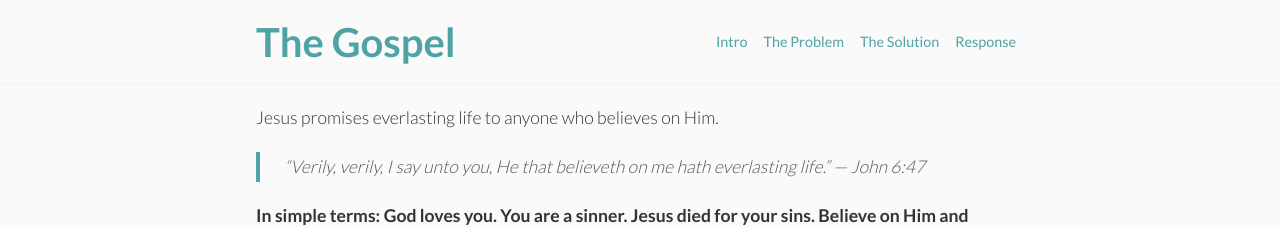
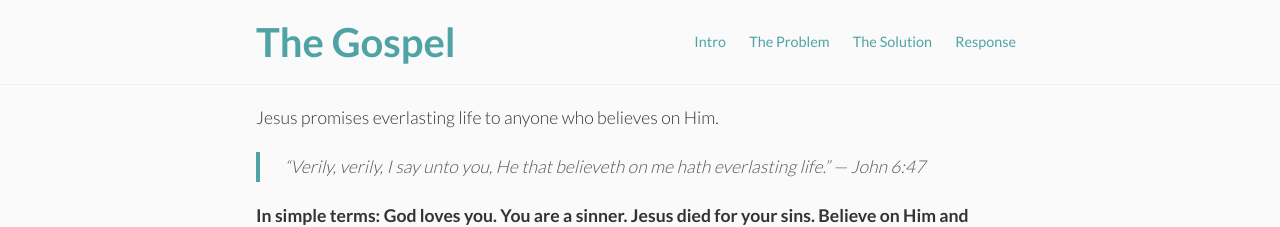
Before and after one commit to christdiedforoursins/jekyll-gospel-presentation, a Jekyll site: the page built from index.md, in a window 1280 px wide. Shown: the top 227 px of the page. Built offline with Jekyll 4.4.1, drawn with Linux system fonts in a browser that asks for light colours.

Commit message:
design-cleanup-10-30-2025

```diff
--- a/_layouts/default.html
+++ b/_layouts/default.html
@@ -16,9 +16,9 @@
     <div class="wrapper">
         <a href="{{ '/' | relative_url }}" class="site-title">{{ site.title | default: "The Best News Ever" }}</a>
         <nav class="site-nav">
-            <a href="#why-this-matters">Intro</a>
-            <a href="#why-we-need-a-saviour">The Problem</a>
-            <a href="#gods-plan-for-salvation-jesus-christ">The Solution</a>
+            <a href="#why-this-matters">Intro</a><span class="separator">  </span>
+            <a href="#why-we-need-a-saviour">The Problem</a><span class="separator">  </span>
+            <a href="#gods-plan-for-salvation-jesus-christ">The Solution</a><span class="separator">  </span>
             <a href="#how-to-receive-eternal-life-believe-in-christ-alone">Response</a>
         </nav>
     </div>
--- a/assets/css/style.css
+++ b/assets/css/style.css
@@ -16,7 +16,7 @@
 
 html {
     scroll-behavior: smooth;
-    scroll-padding-top: 7rem;
+    scroll-padding-top: 5rem;
 }
 
 body {
@@ -149,7 +149,7 @@
 }
 
 .site-nav {
-    margin-top: 1rem; /* space below the title */
+    margin-top: 0.25rem; /* space below the title */
     margin-bottom: 0.5rem; /* space above main content */
     font-size: 0.9em;
 }
@@ -212,20 +212,34 @@
 
 /* --- Responsive Design --- */
 @media screen and (max-width: 768px) {
+    html {
+        scroll-padding-top: 8rem;
+    }
     h1 { font-size: 2em; }
     h2 { font-size: 1.7em; }
 
+    .site-header {
+        padding: 0.25rem 0;
+    }
+
     .site-header .wrapper {
-        justify-content: center;
+        flex-direction: column;
+        align-items: center;
     }
 
     .site-title {
-        margin-bottom: 0;
-        font-size: 1.8em;
+        margin-bottom: 0.25rem;
+        font-size: 1.5em;
     }
 
     .site-nav {
-        display: none;
+        display: flex;
+        flex-wrap: wrap;
+        justify-content: center;
+        font-size: 0.7em;
+    }
+    .site-nav a {
+        margin: 0.25rem;
     }
 }
 
@@ -239,3 +253,8 @@
         margin-bottom: 0;
     }
 }
+
+.site-nav .separator {
+    color: var(--primary-color);
+    margin: 0 0.25em;
+}
```
